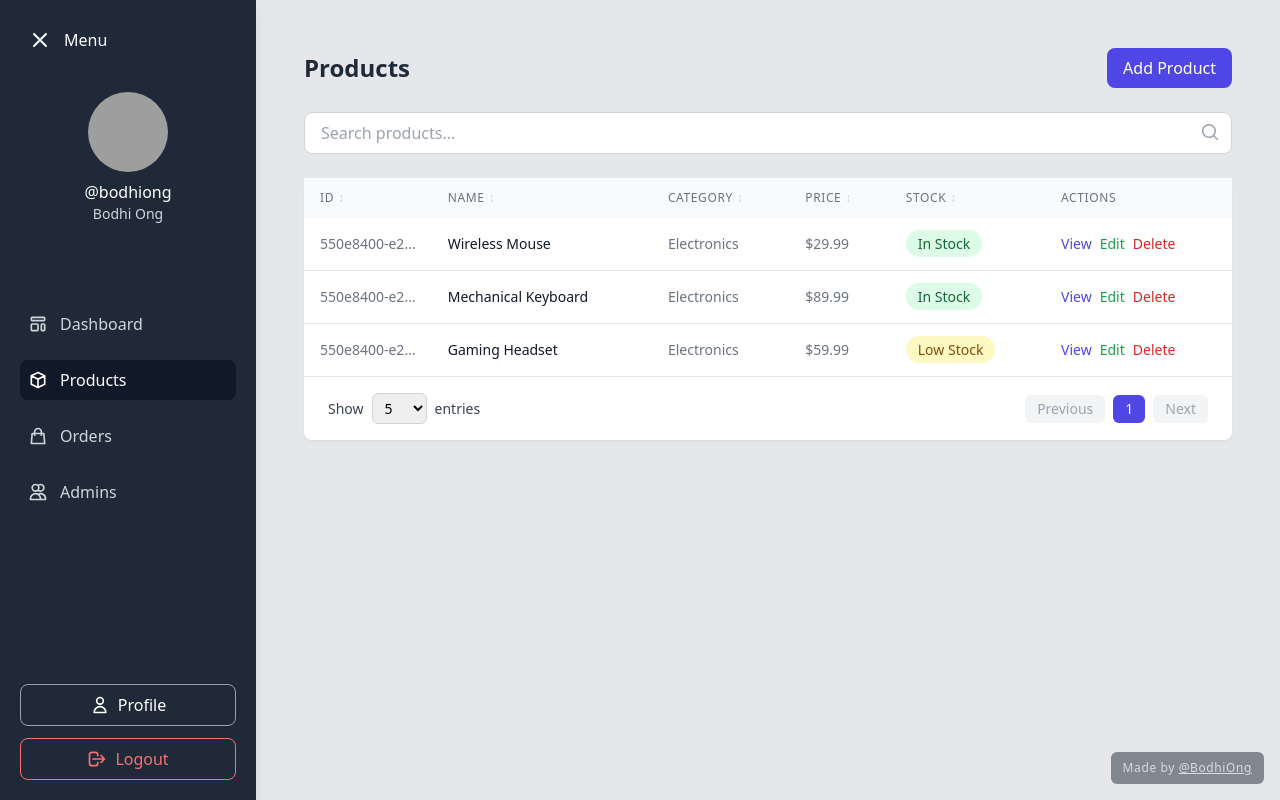
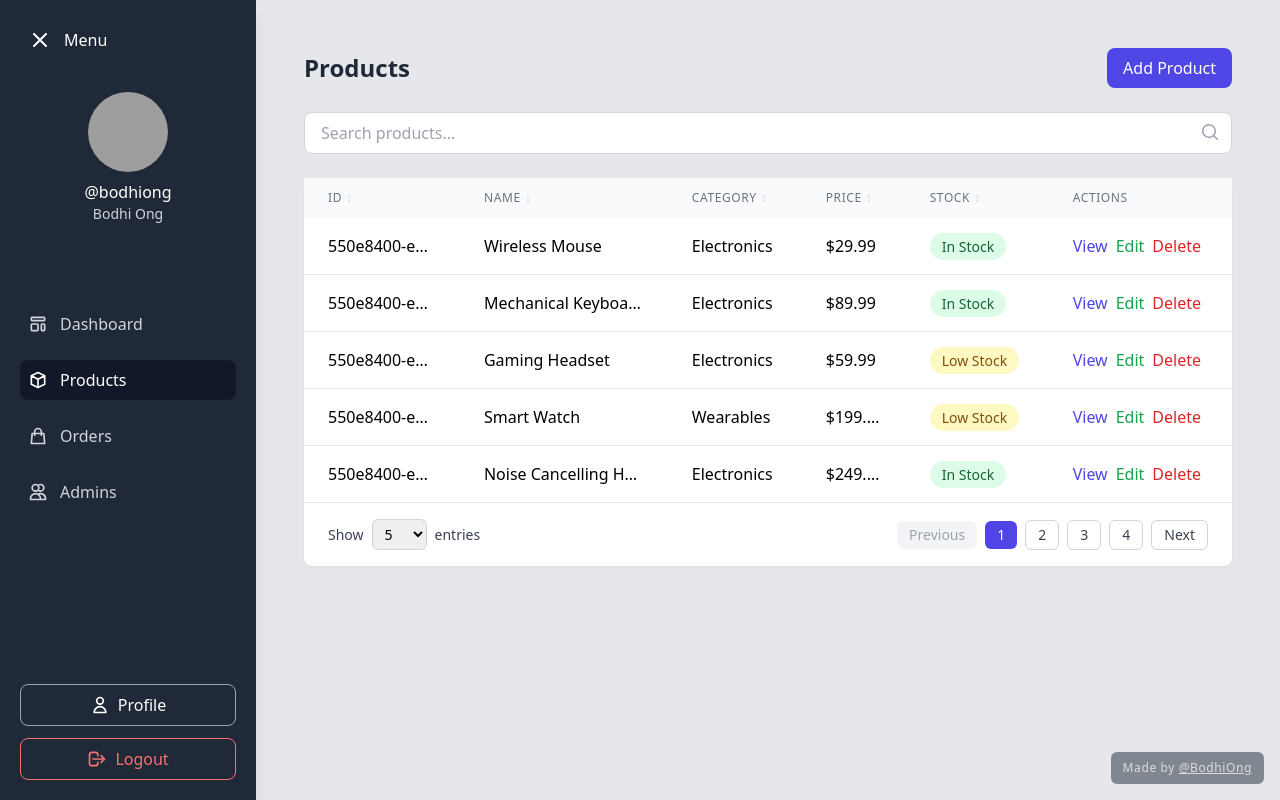
Before and after one commit to BodhiOng/Admin-Dashboard-ECommerce, a Next.js app in the folder frontend/: page /products in a window 1280 px wide. Built offline with nearby package versions, Linux system fonts and the light colour scheme; grey boxes are pictures that could not be loaded.

Commit message:
fixed styling issues with mobile pagination

```diff
--- a/frontend/src/app/dashboard/page.tsx
+++ b/frontend/src/app/dashboard/page.tsx
@@ -76,7 +76,7 @@ export default function Dashboard() {
       <h1 className="text-xl sm:text-2xl font-bold mb-4 text-gray-800">Dashboard</h1>
 
       {/* Metrics Cards */}
-      <div className="grid grid-cols-2 sm:grid-cols-2 lg:grid-cols-4 gap-4">
+      <div className="grid grid-cols-2 sm:grid-cols-2 lg:grid-cols-4 gap-2">
         <div className="bg-white p-4 sm:p-6 rounded-lg shadow-sm border border-gray-200 flex flex-col">
           <h3 className="text-gray-500 text-xs sm:text-sm mb-2">Total Sales</h3>
           <p className="text-xl sm:text-2xl font-bold text-gray-800 mb-1">$24,780</p>
--- a/frontend/src/app/products/page.tsx
+++ b/frontend/src/app/products/page.tsx
@@ -15,7 +15,7 @@ const mockProducts = [
     stock: 45,
     category: 'Electronics',
     description: 'A wireless mouse with long battery life',
-    image: 'https://example.com/mouse.jpg'
+    image: 'https://upload.wikimedia.org/wikipedia/commons/1/14/No_Image_Available.jpg'
   },
   {
     id: '550e8400-e29b-41d4-a716-446655440002',
@@ -35,6 +35,159 @@ const mockProducts = [
     description: 'A gaming headset with 7.1 surround sound',
     image: 'https://example.com/headset.jpg'
   },
+  {
+    id: '550e8400-e29b-41d4-a716-446655440004',
+    name: 'Smart Watch',
+    price: 199.99,
+    stock: 15,
+    category: 'Wearables',
+    description: 'Advanced fitness tracking smartwatch',
+    image: 'https://example.com/smartwatch.jpg'
+  },
+  {
+    id: '550e8400-e29b-41d4-a716-446655440005',
+    name: 'Noise Cancelling Headphones',
+    price: 249.99,
+    stock: 25,
+    category: 'Electronics',
+    description: 'Premium wireless noise cancelling headphones',
+    image: 'https://example.com/headphones.jpg'
+  },
+  {
+    id: '550e8400-e29b-41d4-a716-446655440006',
+    name: 'Portable Bluetooth Speaker',
+    price: 79.99,
+    stock: 40,
+    category: 'Audio',
+    description: 'Waterproof portable bluetooth speaker',
+    image: 'https://example.com/speaker.jpg'
+  },
+  {
+    id: '550e8400-e29b-41d4-a716-446655440007',
+    name: '4K Ultra HD Monitor',
+    price: 349.99,
+    stock: 10,
+    category: 'Electronics',
+    description: '27-inch 4K monitor with HDR support',
+    image: 'https://example.com/monitor.jpg'
+  },
+  {
+    id: '550e8400-e29b-41d4-a716-446655440008',
+    name: 'Ergonomic Office Chair',
+    price: 249.99,
+    stock: 20,
+    category: 'Furniture',
+    description: 'Adjustable ergonomic office chair with lumbar support',
+    image: 'https://example.com/chair.jpg'
+  },
+  {
+    id: '550e8400-e29b-41d4-a716-446655440009',
+    name: 'Wireless Charger Pad',
+    price: 39.99,
+    stock: 50,
+    category: 'Accessories',
+    description: 'Fast wireless charging pad for smartphones',
+    image: 'https://example.com/charger.jpg'
+  },
+  {
+    id: '550e8400-e29b-41d4-a716-446655440010',
+    name: 'External SSD',
+    price: 129.99,
+    stock: 35,
+    category: 'Storage',
+    description: '1TB portable external solid state drive',
+    image: 'https://example.com/ssd.jpg'
+  },
+  {
+    id: '550e8400-e29b-41d4-a716-446655440011',
+    name: 'Mechanical Gaming Mouse',
+    price: 69.99,
+    stock: 30,
+    category: 'Gaming',
+    description: 'High-precision gaming mouse with customizable weights',
+    image: 'https://example.com/gaming-mouse.jpg'
+  },
+  {
+    id: '550e8400-e29b-41d4-a716-446655440012',
+    name: 'Laptop Stand',
+    price: 49.99,
+    stock: 45,
+    category: 'Accessories',
+    description: 'Adjustable aluminum laptop stand for ergonomic working',
+    image: 'https://example.com/laptop-stand.jpg'
+  },
+  {
+    id: '550e8400-e29b-41d4-a716-446655440013',
+    name: 'Wireless Earbuds',
+    price: 99.99,
+    stock: 40,
+    category: 'Audio',
+    description: 'True wireless earbuds with noise cancellation',
+    image: 'https://example.com/earbuds.jpg'
+  },
+  {
+    id: '550e8400-e29b-41d4-a716-446655440014',
+    name: 'Smart Home Hub',
+    price: 129.99,
+    stock: 25,
+    category: 'Smart Home',
+    description: 'Central control hub for smart home devices',
+    image: 'https://example.com/smart-hub.jpg'
+  },
+  {
+    id: '550e8400-e29b-41d4-a716-446655440015',
+    name: 'Mechanical Desk Lamp',
+    price: 79.99,
+    stock: 30,
+    category: 'Lighting',
+    description: 'LED desk lamp with adjustable color temperature',
+    image: 'https://example.com/desk-lamp.jpg'
+  },
+  {
+    id: '550e8400-e29b-41d4-a716-446655440016',
+    name: 'Graphic Tablet',
+    price: 199.99,
+    stock: 15,
+    category: 'Electronics',
+    description: 'Digital drawing tablet with pressure sensitivity',
+    image: 'https://example.com/graphic-tablet.jpg'
+  },
+  {
+    id: '550e8400-e29b-41d4-a716-446655440017',
+    name: 'Wireless Router',
+    price: 89.99,
+    stock: 35,
+    category: 'Networking',
+    description: 'Dual-band WiFi 6 wireless router',
+    image: 'https://example.com/router.jpg'
+  },
+  {
+    id: '550e8400-e29b-41d4-a716-446655440018',
+    name: 'Portable Power Bank',
+    price: 49.99,
+    stock: 50,
+    category: 'Accessories',
+    description: '20000mAh power bank with fast charging',
+    image: 'https://example.com/powerbank.jpg'
+  },
+  {
+    id: '550e8400-e29b-41d4-a716-446655440019',
+    name: 'Webcam',
+    price: 79.99,
+    stock: 40,
+    category: 'Electronics',
+    description: '4K webcam with built-in noise-cancelling microphone',
+    image: 'https://example.com/webcam.jpg'
+  },
+  {
+    id: '550e8400-e29b-41d4-a716-446655440020',
+    name: 'Smart Thermostat',
+    price: 249.99,
+    stock: 20,
+    category: 'Smart Home',
+    description: 'WiFi-enabled smart thermostat with mobile app control',
+    image: 'https://example.com/thermostat.jpg'
+  }
 ];
 
 // Product interface defining the structure of a product
@@ -359,7 +512,7 @@ export default function Products() {
               <tr className="bg-gray-50">
                 <th
                   onClick={() => requestSort('id')}
-                  className="px-4 py-3 text-left text-xs font-medium text-gray-500 uppercase tracking-wider cursor-pointer hover:bg-gray-100 truncate max-w-[100px]"
+                  className="px-6 py-3 text-left text-xs font-medium text-gray-500 uppercase tracking-wider cursor-pointer hover:bg-gray-100"
                 >
                   ID
                   <SortIcon
@@ -369,7 +522,7 @@ export default function Products() {
                 </th>
                 <th
                   onClick={() => requestSort('name')}
-                  className="px-4 py-3 text-left text-xs font-medium text-gray-500 uppercase tracking-wider cursor-pointer hover:bg-gray-100 truncate max-w-[200px]"
+                  className="px-6 py-3 text-left text-xs font-medium text-gray-500 uppercase tracking-wider cursor-pointer hover:bg-gray-100"
                 >
                   Name
                   <SortIcon
@@ -379,7 +532,7 @@ export default function Products() {
                 </th>
                 <th
                   onClick={() => requestSort('category')}
-                  className="px-4 py-3 text-left text-xs font-medium text-gray-500 uppercase tracking-wider cursor-pointer hover:bg-gray-100 truncate max-w-[150px]"
+                  className="px-6 py-3 text-left text-xs font-medium text-gray-500 uppercase tracking-wider cursor-pointer hover:bg-gray-100"
                 >
                   Category
                   <SortIcon
@@ -389,7 +542,7 @@ export default function Products() {
                 </th>
                 <th
                   onClick={() => requestSort('price')}
-                  className="px-4 py-3 text-left text-xs font-medium text-gray-500 uppercase tracking-wider cursor-pointer hover:bg-gray-100 truncate max-w-[100px]"
+                  className="px-6 py-3 text-left text-xs font-medium text-gray-500 uppercase tracking-wider cursor-pointer hover:bg-gray-100"
                 >
                   Price
                   <SortIcon
@@ -399,7 +552,7 @@ export default function Products() {
                 </th>
                 <th
                   onClick={() => requestSort('stock')}
-                  className="px-4 py-3 text-left text-xs font-medium text-gray-500 uppercase tracking-wider cursor-pointer hover:bg-gray-100 truncate max-w-[100px]"
+                  className="px-6 py-3 text-left text-xs font-medium text-gray-500 uppercase tracking-wider cursor-pointer hover:bg-gray-100"
                 >
                   Stock
                   <SortIcon
@@ -407,7 +560,7 @@ export default function Products() {
                     direction={sortConfig?.key === 'stock' ? sortConfig.direction : undefined}
                   />
                 </th>
-                <th className="px-4 py-3 text-left text-xs font-medium text-gray-500 uppercase tracking-wider">
+                <th className="px-6 py-3 text-left text-xs font-medium text-gray-500 uppercase tracking-wider">
                   Actions
                 </th>
               </tr>
@@ -415,30 +568,30 @@ export default function Products() {
             <tbody className="bg-white divide-y divide-gray-200">
               {paginatedProducts.map((product) => (
                 <tr key={product.id} className="hover:bg-gray-50">
-                  <td className="px-4 py-4 whitespace-nowrap text-sm text-gray-500 truncate max-w-[100px]">{product.id}</td>
-                  <td className="px-4 py-4 whitespace-nowrap text-sm text-gray-900 truncate max-w-[200px]">{product.name}</td>
-                  <td className="px-4 py-4 whitespace-nowrap text-sm text-gray-500 truncate max-w-[150px]">{product.category}</td>
-                  <td className="px-4 py-4 whitespace-nowrap text-sm text-gray-500 truncate max-w-[100px]">${product.price.toFixed(2)}</td>
-                  <td className="px-4 py-4 whitespace-nowrap text-sm">
+                  <td className="px-6 py-4 whitespace-nowrap max-w-[150px] truncate" title={product.id}>{product.id}</td>
+                  <td className="px-6 py-4 whitespace-nowrap max-w-[200px] truncate" title={product.name}>{product.name}</td>
+                  <td className="px-6 py-4 whitespace-nowrap max-w-[150px] truncate" title={product.category}>{product.category}</td>
+                  <td className="px-6 py-4 whitespace-nowrap max-w-[100px] truncate" title={`$${product.price.toFixed(2)}`}>${product.price.toFixed(2)}</td>
+                  <td className="px-6 py-4 whitespace-nowrap">
                     <StatusPill stock={product.stock} />
                   </td>
-                  <td className="px-4 py-4 whitespace-nowrap text-sm font-medium">
-                    <div className="flex space-x-2">
+                  <td className="px-6 py-4 whitespace-nowrap text-left">
+                    <div className="flex justify-start space-x-2">
                       <button
                         onClick={() => handleViewDetails(product)}
-                        className="text-indigo-600 hover:text-indigo-900"
+                        className="text-indigo-600"
                       >
                         View
                       </button>
                       <button
                         onClick={() => handleEditProduct(product)}
-                        className="text-green-600 hover:text-green-900"
+                        className="text-green-600"
                       >
                         Edit
                       </button>
                       <button
                         onClick={() => handleDeleteProduct(product.id)}
-                        className="text-red-600 hover:text-red-900"
+                        className="text-red-600"
                       >
                         Delete
                       </button>
@@ -475,7 +628,7 @@ export default function Products() {
               className={`px-3 py-1 rounded-md text-sm ${
                 currentPage === 1
                   ? 'bg-gray-100 text-gray-400 cursor-not-allowed'
-                  : 'bg-white text-gray-700 hover:bg-gray-50 border border-gray-300'
+                  : 'bg-white text-gray-700 border border-gray-300'
               }`}
             >
               Previous
@@ -489,7 +642,7 @@ export default function Products() {
                 className={`px-3 py-1 rounded-md text-sm ${
                   currentPage === page
                     ? 'bg-indigo-600 text-white'
-                    : 'bg-white text-gray-700 hover:bg-gray-50 border border-gray-300'
+                    : 'bg-white text-gray-700 border border-gray-300'
                 }`}
               >
                 {page}
@@ -503,7 +656,7 @@ export default function Products() {
               className={`px-3 py-1 rounded-md text-sm ${
                 currentPage === totalPages
                   ? 'bg-gray-100 text-gray-400 cursor-not-allowed'
-                  : 'bg-white text-gray-700 hover:bg-gray-50 border border-gray-300'
+                  : 'bg-white text-gray-700 border border-gray-300'
               }`}
             >
               Next
@@ -542,19 +695,19 @@ export default function Products() {
             <div className="flex justify-between items-center pt-3 mt-2 space-x-2">
               <button
                 onClick={() => handleViewDetails(product)}
-                className="flex-1 px-3 py-2 border border-indigo-200 text-indigo-600 rounded-lg hover:bg-indigo-50 transition-colors text-center text-sm font-semibold"
+                className="flex-1 px-3 py-2 border-2 text-indigo-600 rounded-lg text-center text-sm font-semibold"
               >
                 View
               </button>
               <button
                 onClick={() => handleEditProduct(product)}
-                className="flex-1 px-3 py-2 border border-green-200 text-green-600 rounded-lg hover:bg-green-50 transition-colors text-center text-sm font-semibold"
+                className="flex-1 px-3 py-2 border-2 text-green-600 rounded-lg text-center text-sm font-semibold"
               >
                 Edit
               </button>
               <button
                 onClick={() => handleDeleteProduct(product.id)}
-                className="flex-1 px-3 py-2 border border-red-200 text-red-600 rounded-lg hover:bg-red-50 transition-colors text-center text-sm font-semibold"
+                className="flex-1 px-3 py-2 border-2 text-red-600 rounded-lg text-center text-sm font-semibold"
               >
                 Delete
               </button>
@@ -563,30 +716,30 @@ export default function Products() {
         ))}
 
         {/* Mobile Pagination */}
-        <div className="flex justify-between items-center mt-4">
+        <div className="flex justify-between items-center mt-4 space-x-4">
           <button
             onClick={() => handlePageChange(currentPage - 1)}
             disabled={currentPage === 1}
-            className={`px-4 py-2 rounded-md text-sm ${
+            className={`w-24 px-4 py-2 rounded-md text-sm ${
               currentPage === 1
                 ? 'bg-gray-100 text-gray-400 cursor-not-allowed'
-                : 'bg-white text-gray-700 hover:bg-gray-50 border border-gray-300'
+                : 'bg-white text-gray-700 border border-gray-300'
             }`}
           >
             Previous
           </button>
 
-          <span className="text-sm text-gray-700">
+          <span className="text-sm text-gray-700 min-w-[100px] text-center">
             Page {currentPage} of {totalPages}
           </span>
 
           <button
             onClick={() => handlePageChange(currentPage + 1)}
             disabled={currentPage === totalPages}
-            className={`px-4 py-2 rounded-md text-sm ${
+            className={`w-24 px-4 py-2 rounded-md text-sm ${
               currentPage === totalPages
                 ? 'bg-gray-100 text-gray-400 cursor-not-allowed'
-                : 'bg-white text-gray-700 hover:bg-gray-50 border border-gray-300'
+                : 'bg-white text-gray-700 border border-gray-300'
             }`}
           >
             Next
```
Also changed, not shown: frontend/public/No_Image_Available.jpg (added).
